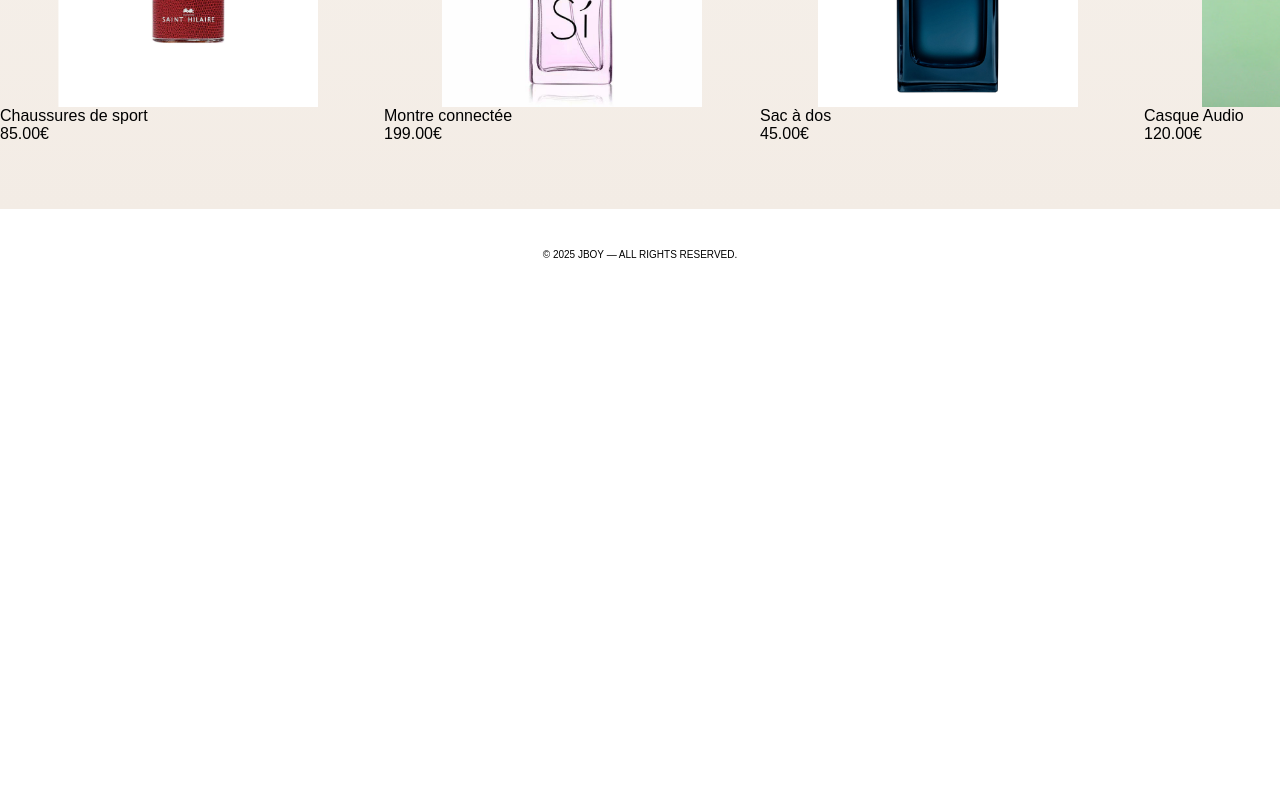
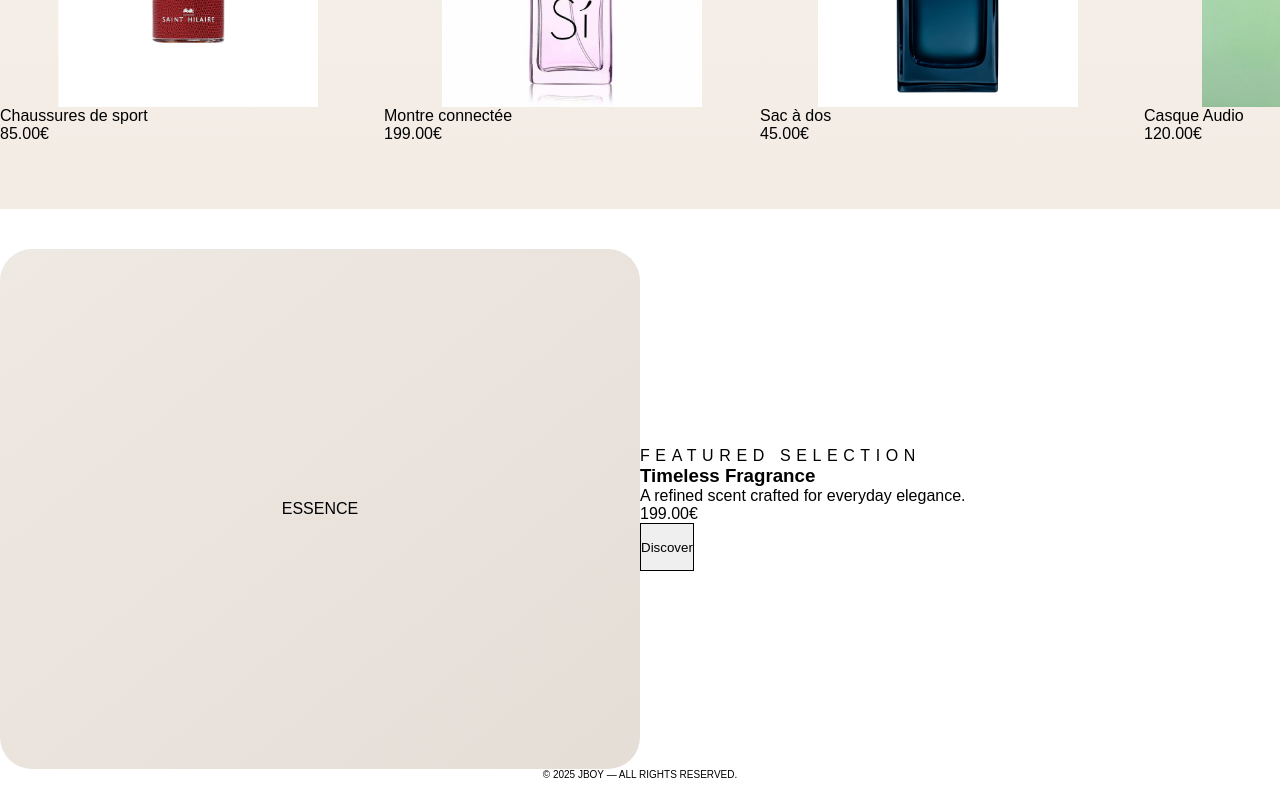
Before and after one commit to Jbmuisha/E-COMMERCE, a Next.js app: page / in a window 1280 px wide. Shown: the part 1944-2744 px from the top of the page. Before the commit the page ends 2224 px from the top, so only its background shows below. Built offline with nearby package versions, Linux system fonts and the light colour scheme.

Commit message:
after a break days

```diff
--- a/app/page.tsx
+++ b/app/page.tsx
@@ -41,24 +41,24 @@ export default function Home() {
     <main className="w-full bg-gray-50 min-h-screen">
       {/* ================= HERO ================= */}
       <section className="w-full mt-[80px]">
-        <div className="w-full max-w-[1400px] mx-auto px-4 mb-24">
+        <div className="w-full max-w-[1400px] mx-auto px-[4] mb-[24]">
           <HeroCarosel />
         </div>
       </section>
 
       {/* ================= FILTER BAR ================= */}
       <section className="w-full">
-        <div className="w-full max-w-[1400px] mx-auto px-4">
-          <div className="flex justify-between items-center border-b pb-6 mb-10">
-            <button className="flex items-center gap-2 text-sm font-semibold text-gray-600 hover:text-black transition bg-transparent border-none">
+        <div className="w-full max-w-[1400px] mx-auto px-[4]">
+          <div className="flex justify-between items-center border-b pb-6 mb-[10]">
+            <button className="flex items-center gap-[2] text-sm font-semibold text-gray-600 hover:text-black transition bg-transparent border-none">
               <SlidersHorizontal size={16} />
               Filtrer
             </button>
-            <div className="flex gap-8">
+            <div className="flex gap-[8]">
               {["ALL PERFUMS", "WOMEN'S", "MEN'S"].map((item) => (
                 <button
                   key={item}
-                  className="text-[11px] font-black tracking-[0.25em] text-gray-400 hover:text-black transition uppercase px-2 py-1 border-none"
+                  className="text-[11px] font-black tracking-[0.25em] text-gray-400 hover:text-black transition uppercase px-[2] py-[1] border-none"
                 >
                   {item}
                 </button>
@@ -70,7 +70,7 @@ export default function Home() {
 
       {/* ================= PRODUCTS ================= */}
       <section className="w-full">
-        <div className="w-full max-w-[1400px] mx-auto px-4 pb-24">
+        <div className="w-full max-w-[1400px] mx-auto px-[4] pb-24">
           <div className="grid grid-cols-4 sm:grid-cols-2 lg:grid-cols-4 gap-[30px] mt-[70px]">
             {products.map((item) => (
               <div
@@ -101,7 +101,7 @@ export default function Home() {
       </section>
 
       {/* ================= BRAND SLIDER ================= */}
-      <section className="w-full bg-white py-12 overflow-hidden border-y border-gray-100 my-10">
+      <section className="w-full bg-white py-[12] overflow-hidden border-y border-gray-100 my-[10]">
         <div className="relative max-w-[1400px] mx-auto">
           <div className="absolute inset-y-0 left-0 w-40 bg-gradient-to-r from-white to-transparent z-10 pointer-events-none" />
           <div className="absolute inset-y-0 right-0 w-40 bg-gradient-to-l from-white to-transparent z-10 pointer-events-none" />
@@ -191,6 +191,36 @@ export default function Home() {
           </div>
         </div>
       </section>
+      <section className="w-full py-[32] bg-white">
+  <div className="max-w-[1400px] mx-auto px-[4] grid grid-cols-2 md:grid-cols-2 gap-[20] items-center">
+
+
+    <div className="h-[520px] rounded-[32px] bg-gradient-to-br from-[#EFE9E3] to-[#E5DED7] flex items-center justify-center">
+      <span className="text-6xl font-black text-gray-300">ESSENCE</span>
+    </div>
+
+
+    <div>
+      <p className="text-xs tracking-[0.35em] uppercase text-gray-400 mb-[4]">
+        Featured Selection
+      </p>
+      <h3 className="text-4xl font-black mb-[6]">
+        Timeless Fragrance
+      </h3>
+      <p className="text-gray-500 mb-[8] max-w-md">
+        A refined scent crafted for everyday elegance.
+      </p>
+      <p className="text-3xl font-black mb-[8]">199.00€</p>
+
+      <button className="h-[48px] px-[10] rounded-xl border border-black font-semibold hover:bg-black hover:text-white transition">
+        Discover
+      </button>
+    </div>
+
+  </div>
+</section>
+
+
     </main>
   );
 }
```
